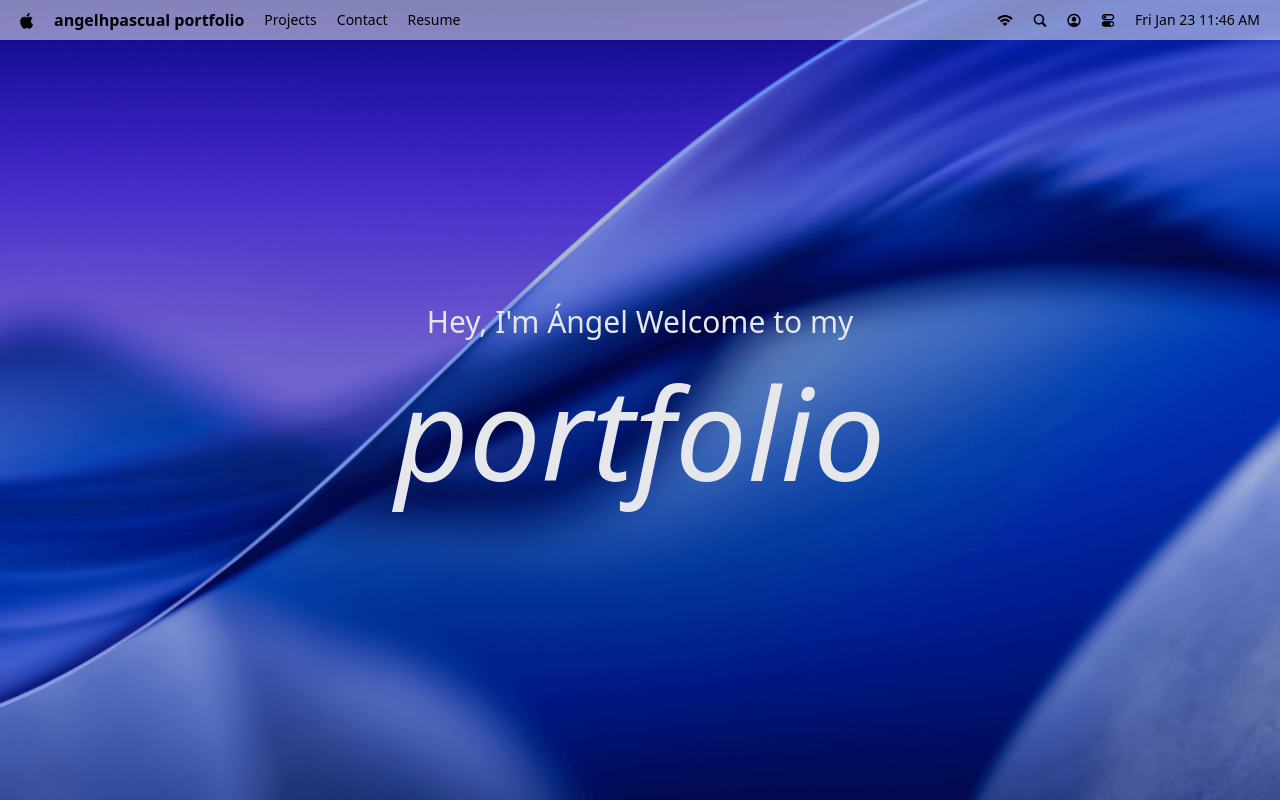
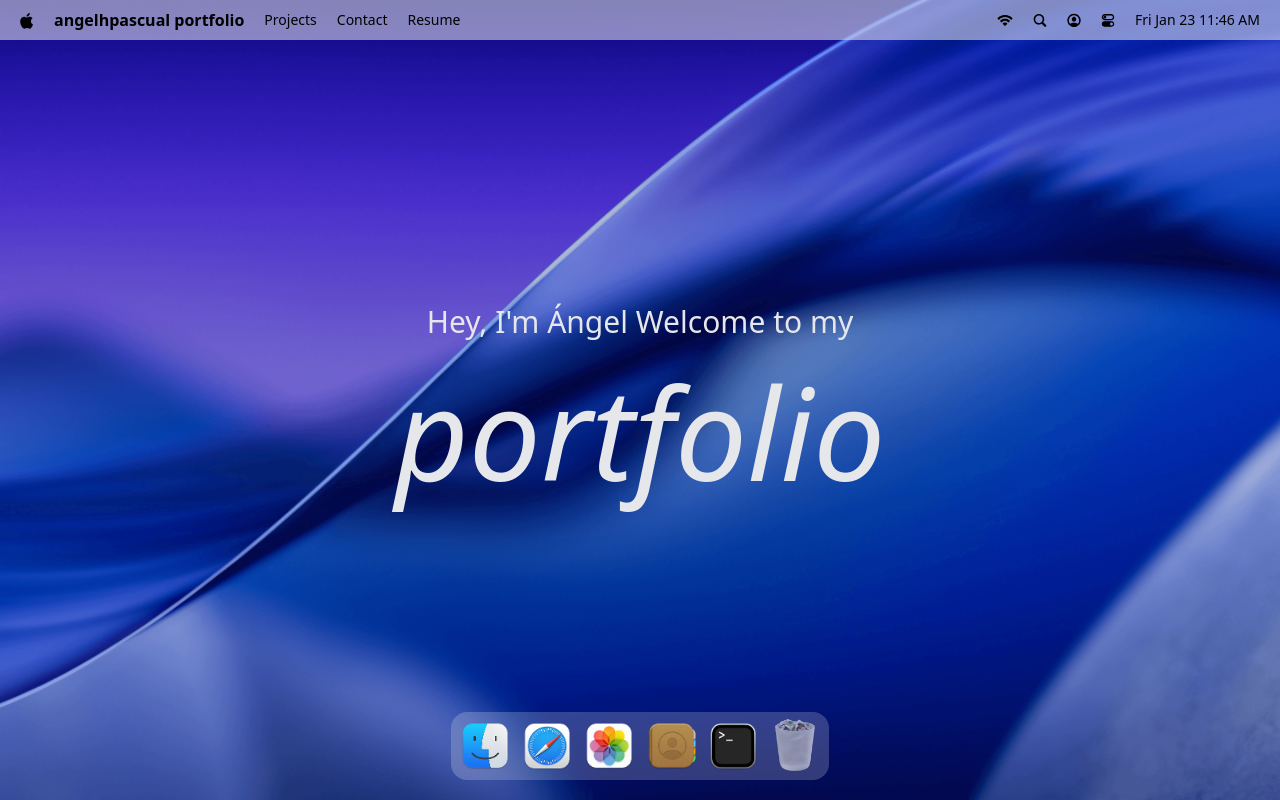
Before and after one commit to Angelhpascual/macosportfolio, a React (Vite) app: page / in a window 1280 px wide. Built offline with nearby package versions, Linux system fonts and the light colour scheme.

Commit message:
Add Dock component and integrate it into the App. Update package.json and pnpm-lock.yaml to include new dependencies: immer, react-tooltip, and zustand. Create window store for managing application windows.

```diff
--- a/package.json
+++ b/package.json
@@ -17,10 +17,13 @@
     "@tailwindcss/vite": "^4.1.18",
     "dayjs": "^1.11.19",
     "gsap": "^3.14.2",
+    "immer": "^11.1.3",
     "lucide-react": "^0.562.0",
     "react": "^19.2.0",
     "react-dom": "^19.2.0",
-    "tailwindcss": "^4.1.18"
+    "react-tooltip": "^5.30.0",
+    "tailwindcss": "^4.1.18",
+    "zustand": "^5.0.11"
   },
   "devDependencies": {
     "@eslint/js": "^9.39.1",
--- a/src/App.jsx
+++ b/src/App.jsx
@@ -1,10 +1,11 @@
-import { NavBar, Welcome } from '#components';
+import { NavBar, Welcome, Dock } from '#components';
 
 const App = () => {
   return (
     <main>
       <NavBar />
       <Welcome />
+      <Dock />
     </main>
   );
 };
--- /dev/null
+++ b/src/components/Dock.jsx
@@ -0,0 +1,103 @@
+import { dockApps } from '#constants';
+import { Tooltip } from 'react-tooltip';
+import { useRef } from 'react';
+import { useGSAP } from '@gsap/react';
+import gsap from 'gsap';
+import useWindowStore from '#store/window';
+
+const Dock = () => {
+  const { openWindow, closeWindow, windows } = useWindowStore();
+  const dockRef = useRef(null);
+
+  useGSAP(() => {
+    if (!dockRef.current) return;
+
+    const dock = dockRef.current;
+
+    const icons = dock.querySelectorAll('.dock-icon');
+
+    const animateIcons = mouseX => {
+      const { left } = dock.getBoundingClientRect();
+      icons.forEach(icon => {
+        const { left: iconLeft, width: iconWidth } =
+          icon.getBoundingClientRect();
+        const center = iconLeft - left + iconWidth / 2;
+        const distance = Math.abs(mouseX - center);
+        const intensity = Math.exp(-(distance ** 2.5) / 20000);
+        gsap.to(icon, {
+          scale: 1 + 0.25 * intensity,
+          y: -15 * intensity,
+          duration: 0.2,
+          ease: 'power1.out',
+        });
+      });
+    };
+
+    const handleMouseMove = e => {
+      const { left } = dock.getBoundingClientRect();
+      animateIcons(e.clientX - left);
+    };
+
+    const resetIcons = () =>
+      icons.forEach(icon =>
+        gsap.to(icon, {
+          scale: 1,
+          y: 0,
+          duration: 0.3,
+          ease: 'power1.inOut',
+        })
+      );
+
+    dock.addEventListener('mousemove', handleMouseMove);
+    dock.addEventListener('mouseleave', resetIcons);
+
+    return () => {
+      dock.removeEventListener('mousemove', handleMouseMove);
+      dock.removeEventListener('mouseleave', resetIcons);
+    };
+  }, []);
+
+  const toggleApp = app => {
+    if (!app.canOpen) return;
+    const window = windows[app.id];
+    if (!window) {
+      console.error(`Window ${app.id} not found`);
+      return;
+    }
+    if (window.isOpen) {
+      closeWindow(app.id);
+    } else {
+      openWindow(app.id);
+    }
+  };
+  return (
+    <section id="dock">
+      <div ref={dockRef} className="dock-container">
+        {dockApps.map(({ id, name, icon, canOpen }) => (
+          <div key={id} className="relative flex justify-center">
+            <button
+              type="button"
+              className="dock-icon"
+              aria-label={name}
+              data-tooltip-id="dock-tooltip"
+              data-tooltip-content={name}
+              data-tooltip-delay-show={150}
+              disabled={!canOpen}
+              onClick={() => toggleApp({ id, canOpen })}
+            >
+              <img
+                src={`/images/${icon}`}
+                alt={name}
+                loading="lazy"
+                className={canOpen ? '' : 'opacity-60'}
+              />
+            </button>
+          </div>
+        ))}
+        <Tooltip id="dock-tooltip" className="tooltip" place="top" />
+      </div>
+    </section>
+  );
+};
+
+export default Dock;
--- a/src/components/Welcome.jsx
+++ b/src/components/Welcome.jsx
@@ -69,14 +69,16 @@ const Welcome = () => {
   const subtitleRef = useRef(null);
 
   useGSAP(() => {
+    if (!titleRef.current || !subtitleRef.current) return;
+
     const titleCleanup = setupTextHover(titleRef.current, 'title');
     const subtitleCleanup = setupTextHover(subtitleRef.current, 'subtitle');
 
     return () => {
-      titleCleanup();
-      subtitleCleanup();
+      titleCleanup?.();
+      subtitleCleanup?.();
     };
-  }, [titleRef, subtitleRef]);
+  }, []);
 
   return (
     <section id="welcome">
--- a/src/components/index.js
+++ b/src/components/index.js
@@ -1,4 +1,5 @@
 import NavBar from '#components/NavBar.jsx';
 import Welcome from '#components/Welcome.jsx';
+import Dock from '#components/Dock.jsx';
 
-export { NavBar, Welcome };
+export { NavBar, Welcome, Dock };
--- /dev/null
+++ b/src/store/window.js
@@ -0,0 +1,34 @@
+import { create } from 'zustand';
+import { INITIAL_Z_INDEX, WINDOW_CONFIG } from '#constants';
+import { immer } from 'zustand/middleware/immer';
+
+const useWindowStore = create(
+  immer(set => ({
+    windows: WINDOW_CONFIG,
+    nextZIndex: INITIAL_Z_INDEX + 1,
+    openWindow: (windowKey, data = null) =>
+      set(state => {
+        const win = state.windows[windowKey];
+        if (!win) return;
+        win.isOpen = true;
+        win.zIndex = state.nextZIndex;
+        window.data = data ?? win.data;
+        state.nextZIndex++;
+      }),
+    closeWindow: windowKey =>
+      set(state => {
+        const win = state.windows[windowKey];
+        if (!win) return;
+        win.isOpen = false;
+        win.zIndex = INITIAL_Z_INDEX;
+        win.data = null;
+      }),
+    focusWindow: windowKey =>
+      set(state => {
+        const win = state.windows[windowKey];
+        win.zIndex = state.nextZIndex++;
+      }),
+  }))
+);
+
+export default useWindowStore;
```
Also changed, not shown: 1 other file (tests, documents, lock files or other folders).
